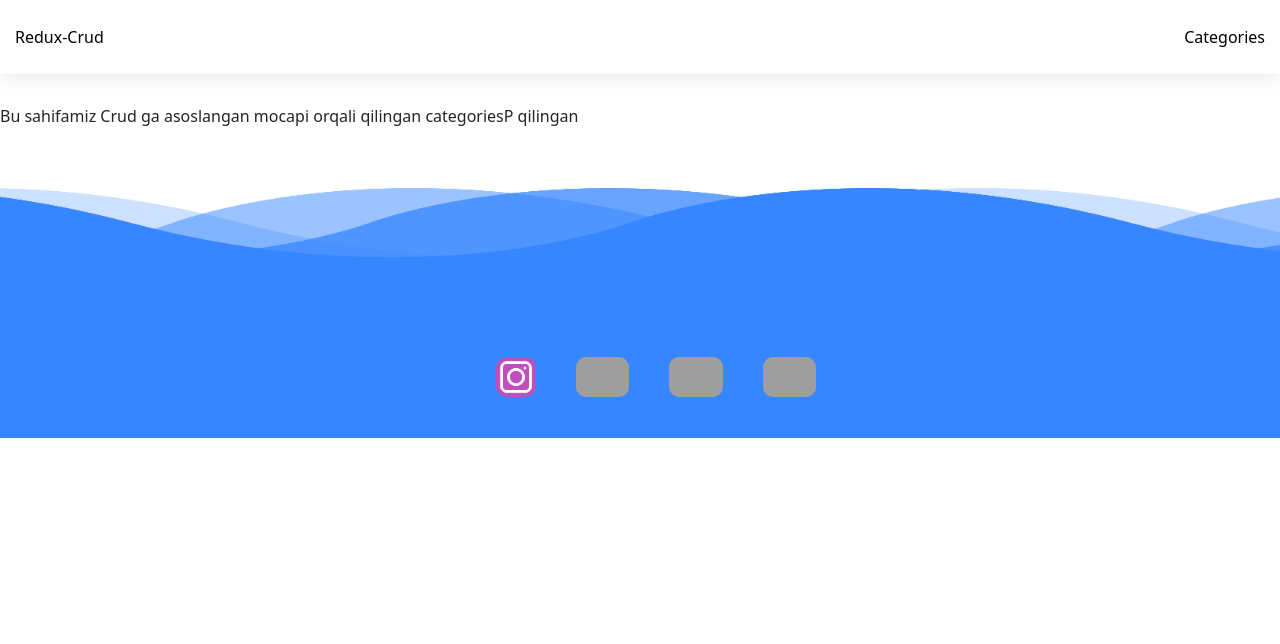
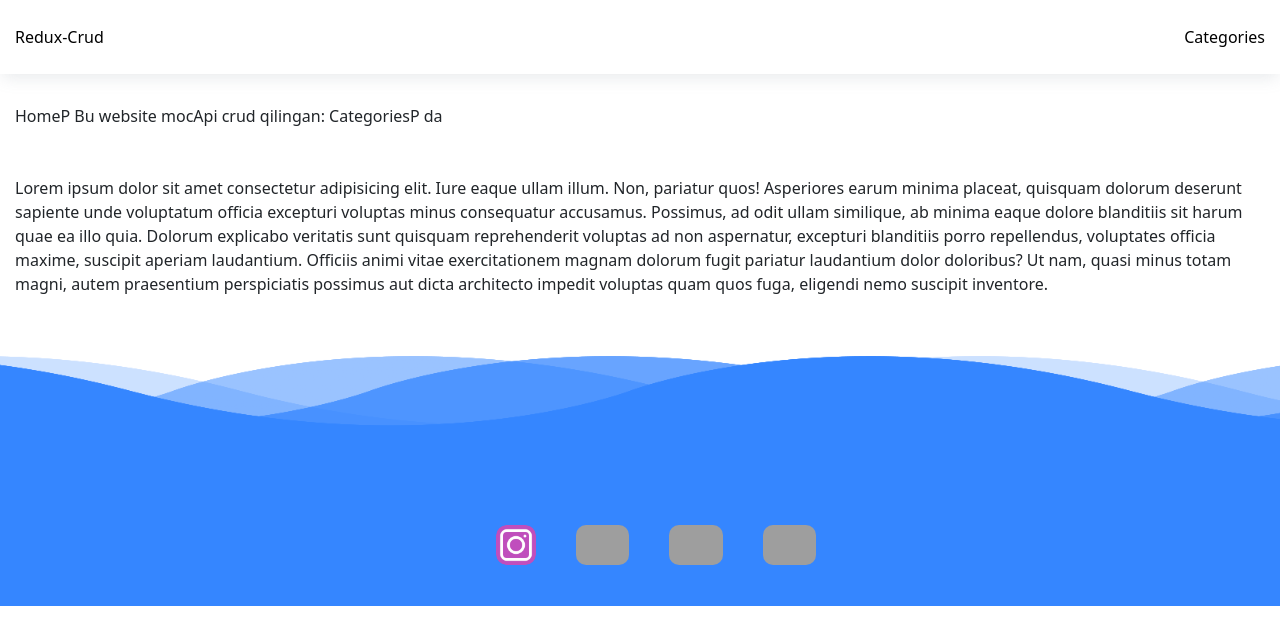
Before and after one commit to samariddinnurmamatov/RTK-QUERY-CRUD, a React (Vite) app: page / in a window 1280 px wide. Shown: the top 644 px of the page. Built offline with nearby package versions, Linux system fonts and the light colour scheme; grey boxes are pictures that could not be loaded.

Commit message:
RTK-QUERY-CRUD

```diff
--- a/src/pages/HomeP.jsx
+++ b/src/pages/HomeP.jsx
@@ -1,7 +1,7 @@
 
 const HomeP = () => {
   return (
-    <div>Bu sahifamiz Crud ga asoslangan mocapi orqali qilingan categoriesP qilingan</div>
+    <div className="containe">HomeP Bu website mocApi crud qilingan: CategoriesP da <br /><br /><br />Lorem ipsum dolor sit amet consectetur adipisicing elit. Iure eaque ullam illum. Non, pariatur quos! Asperiores earum minima placeat, quisquam dolorum deserunt sapiente unde voluptatum officia excepturi voluptas minus consequatur accusamus. Possimus, ad odit ullam similique, ab minima eaque dolore blanditiis sit harum quae ea illo quia. Dolorum explicabo veritatis sunt quisquam reprehenderit voluptas ad non aspernatur, excepturi blanditiis porro repellendus, voluptates officia maxime, suscipit aperiam laudantium. Officiis animi vitae exercitationem magnam dolorum fugit pariatur laudantium dolor doloribus? Ut nam, quasi minus totam magni, autem praesentium perspiciatis possimus aut dicta architecto impedit voluptas quam quos fuga, eligendi nemo suscipit inventore.</div>
   )
 }
 
```
